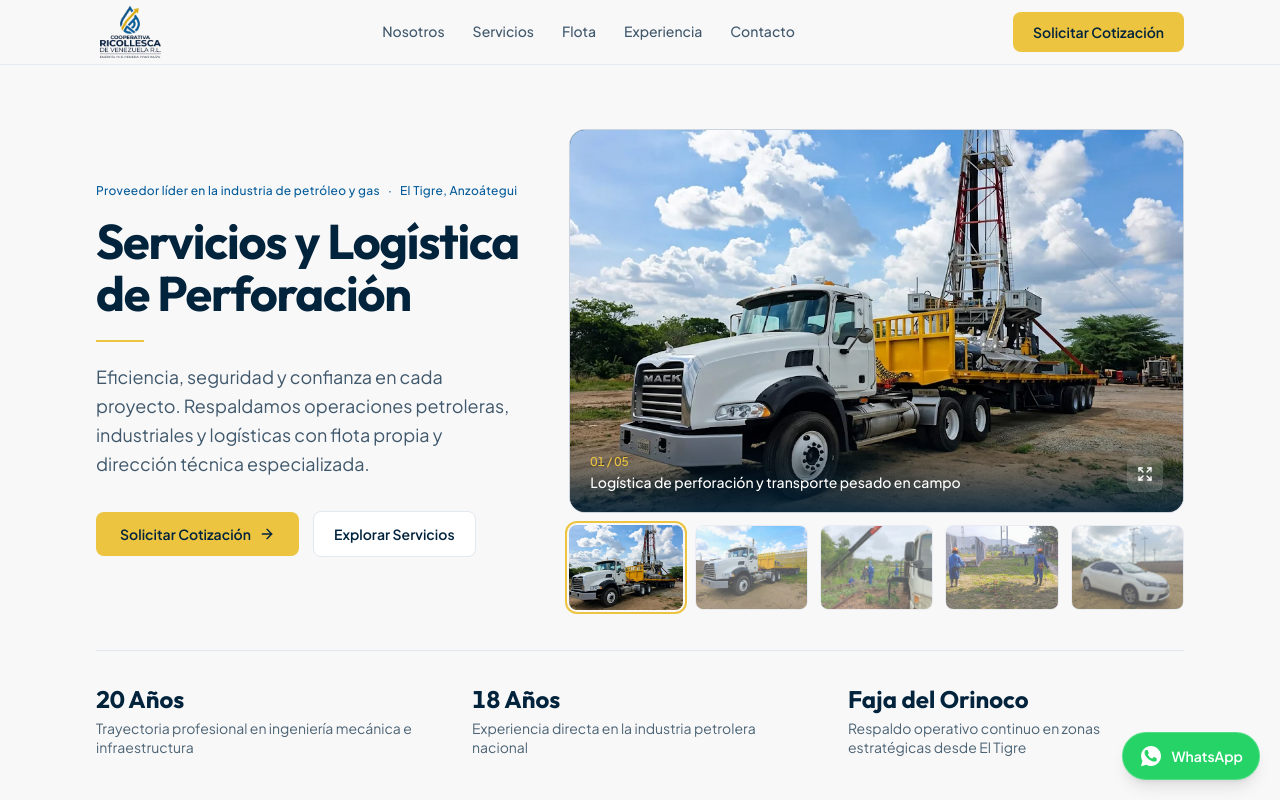
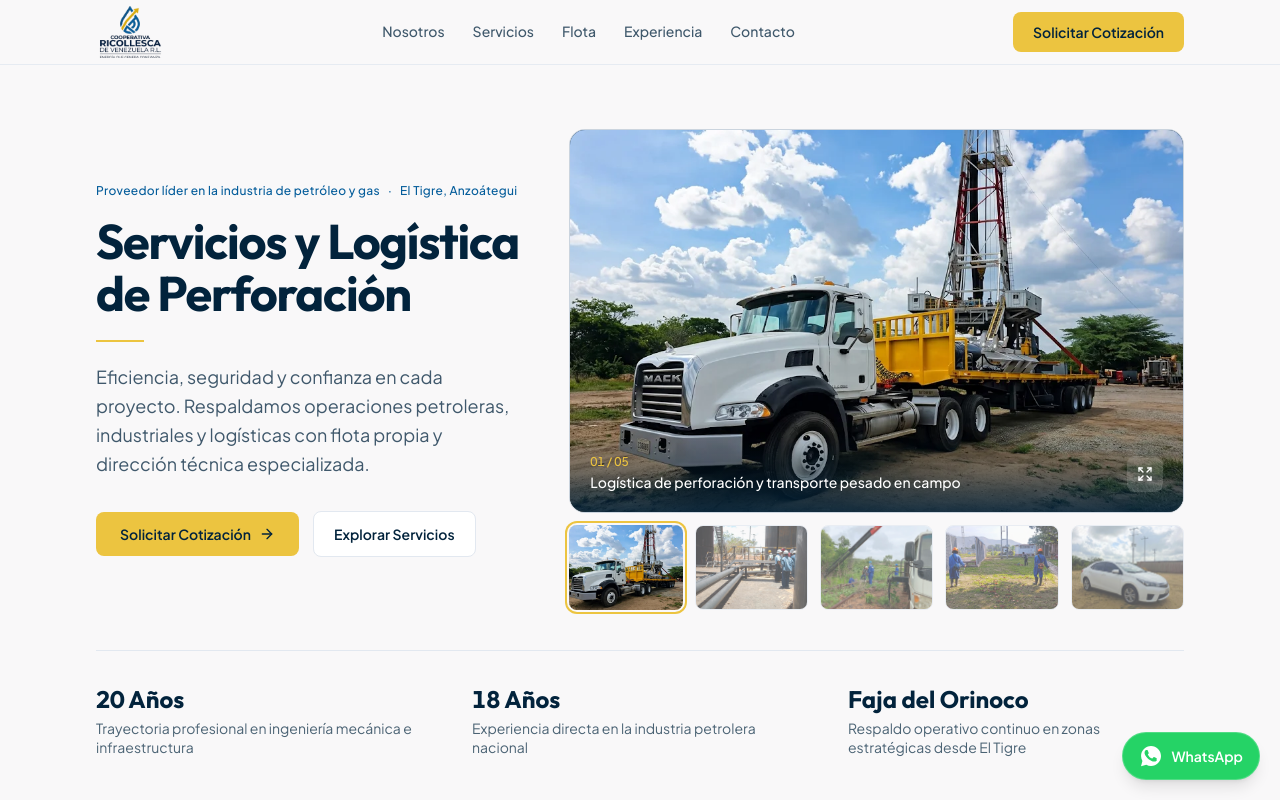
Before and after one commit to ingsolrodriguez-arch/cooperativaricollesca, a React (Vite) app: page / in a window 1280 px wide. Shown: the top 800 px of the page. Built offline with nearby package versions, Linux system fonts and the light colour scheme.

Commit message:
Banner: reemplazar foto repetida de gandola por inspeccion industrial (galeria de campo)

```diff
--- a/src/data/ricollescaData.ts
+++ b/src/data/ricollescaData.ts
@@ -72,10 +72,10 @@ export const HERO_DATA = {
       caption: 'Logística de perforación y transporte pesado en campo',
     },
     {
-      id: 'hero-mack-plataforma',
-      src: '/assets/aistudio/55993_21651967.jpg',
-      alt: 'Gandola Mack blanca con plataforma amarilla de carga pesada en patio operativo',
-      caption: 'Gandola Mack con plataforma de transporte pesado',
+      id: 'hero-inspeccion-industrial',
+      src: '/assets/ricollesca/trabajos/trabajo-inspeccion-industrial.jpg',
+      alt: 'Equipo técnico en inspección de instalaciones industriales con tanques de almacenamiento, tuberías, válvulas y pasarelas',
+      caption: 'Inspección, supervisión y planificación en instalaciones industriales',
     },
     {
       id: 'hero-palfinger-campo',
```
